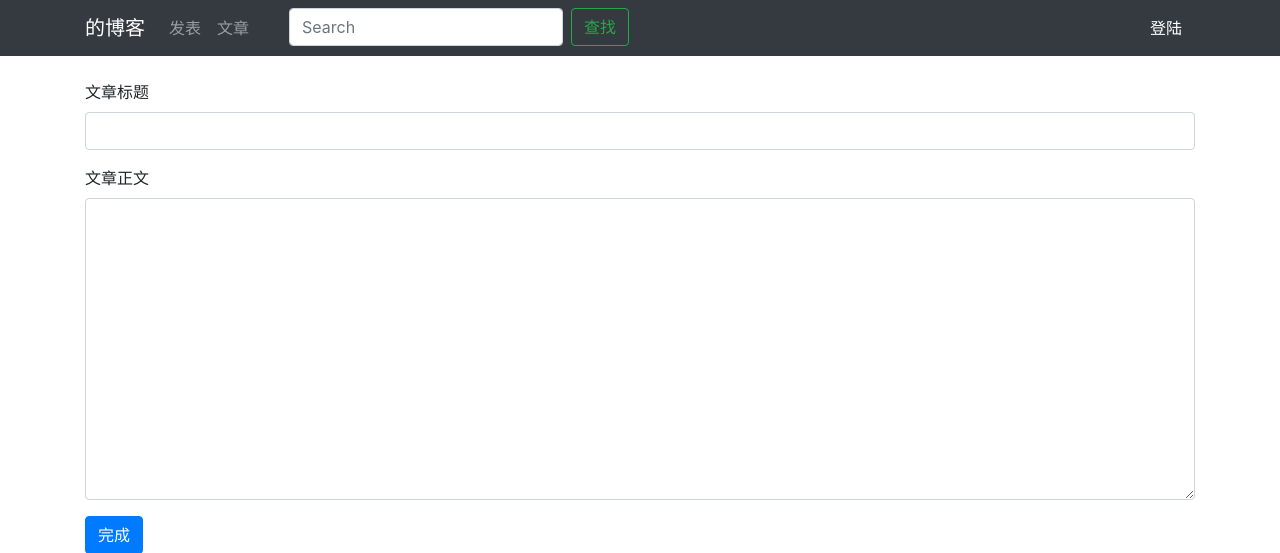
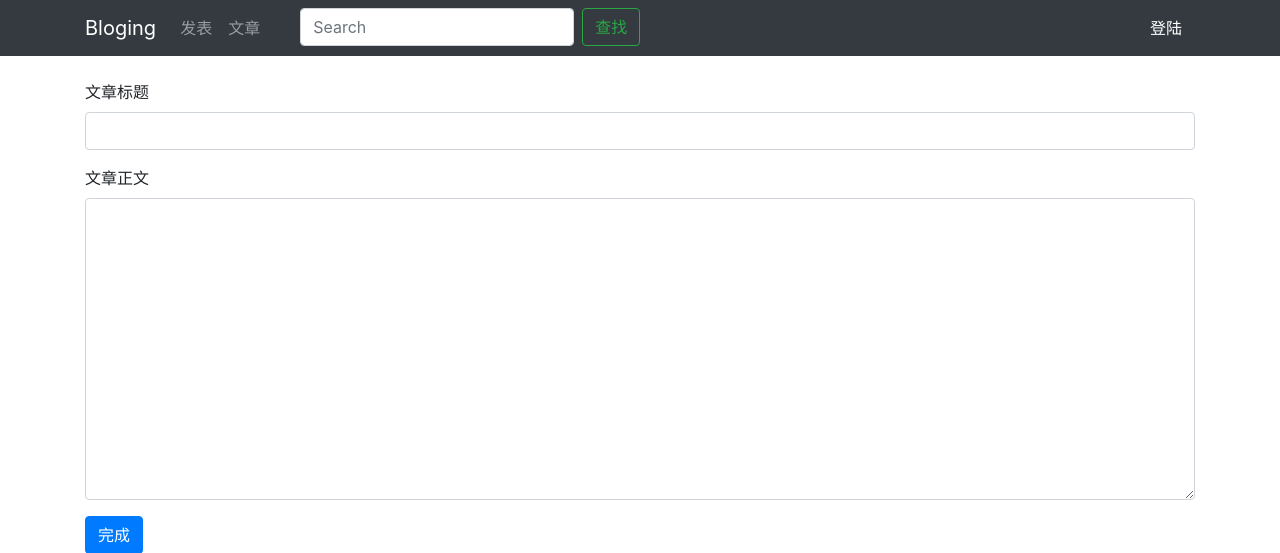
Before and after one commit to demo112/Bloging_new, a Django app: page /article/article-create/ in a window 1280 px wide. Shown: the top 553 px of the page. Run offline with Django 3.2, Linux system fonts and the light colour scheme; some libraries are stand-ins or nearby versions.

Commit message:
去除冗余元素，优化界面

```diff
--- a/templates/header.html
+++ b/templates/header.html
@@ -1,7 +1,11 @@
 <!-- 定义导航栏 -->
 <nav class="navbar navbar-expand-lg navbar-dark bg-dark">
     <div class="container">
-        <a class="navbar-brand" href="{% url 'article:article_list' %}">{{ user.username }}的博客</a>
+        {% if user.username %}
+            <a class="navbar-brand" href="{% url 'article:article_list' %}">{{ user.username }}的Bloging</a>
+        {% else %}
+            <a class="navbar-brand" href="{% url 'article:article_list' %}">Bloging</a>
+        {% endif %}
         <button class="navbar-toggler" type="button" data-toggle="collapse" data-target="#navbarSupportedContent"
                 aria-controls="navbarSupportedContent" aria-expanded="false" aria-label="Toggle navigation">
             <span class="navbar-toggler-icon"></span>
```
